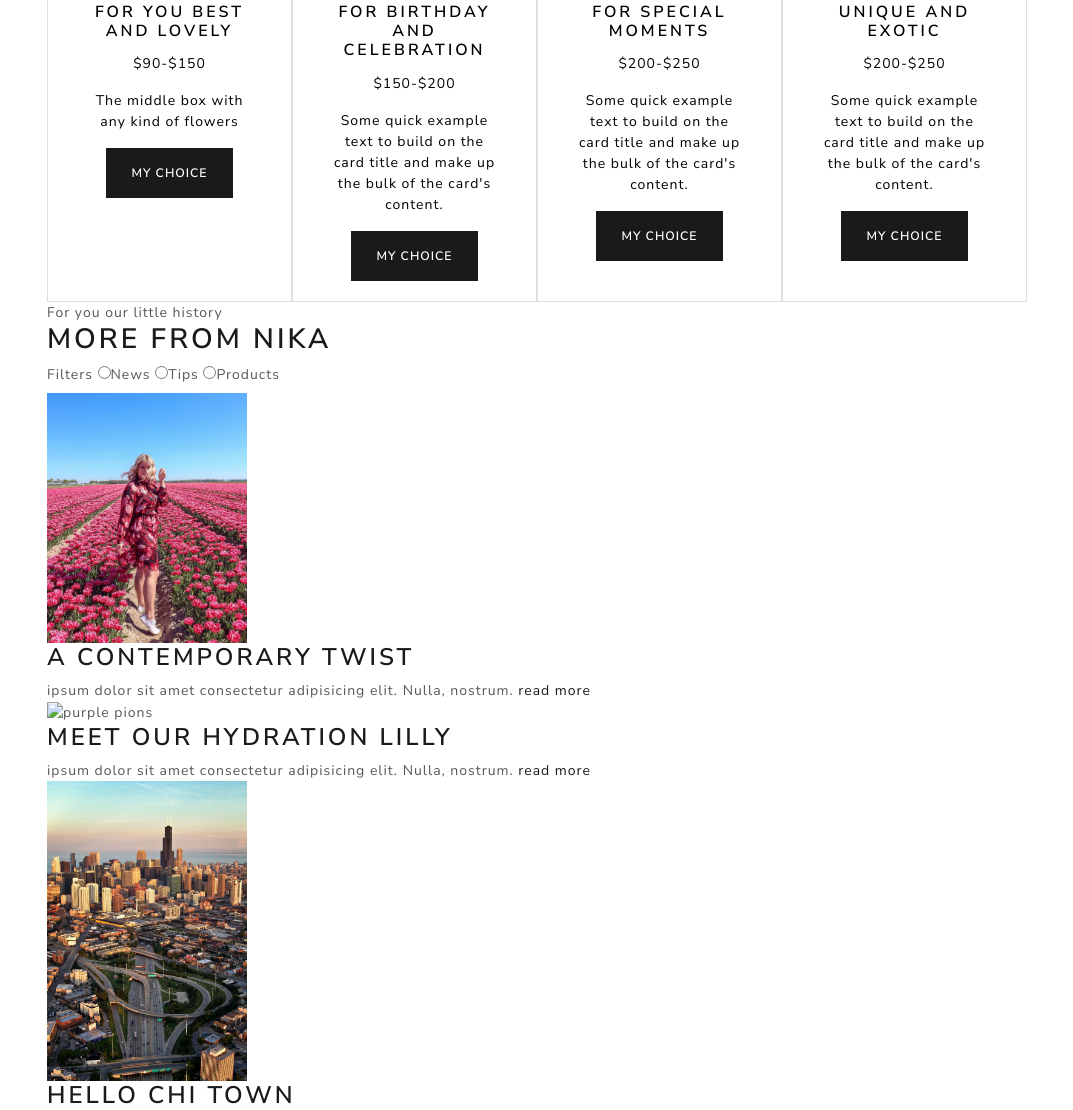
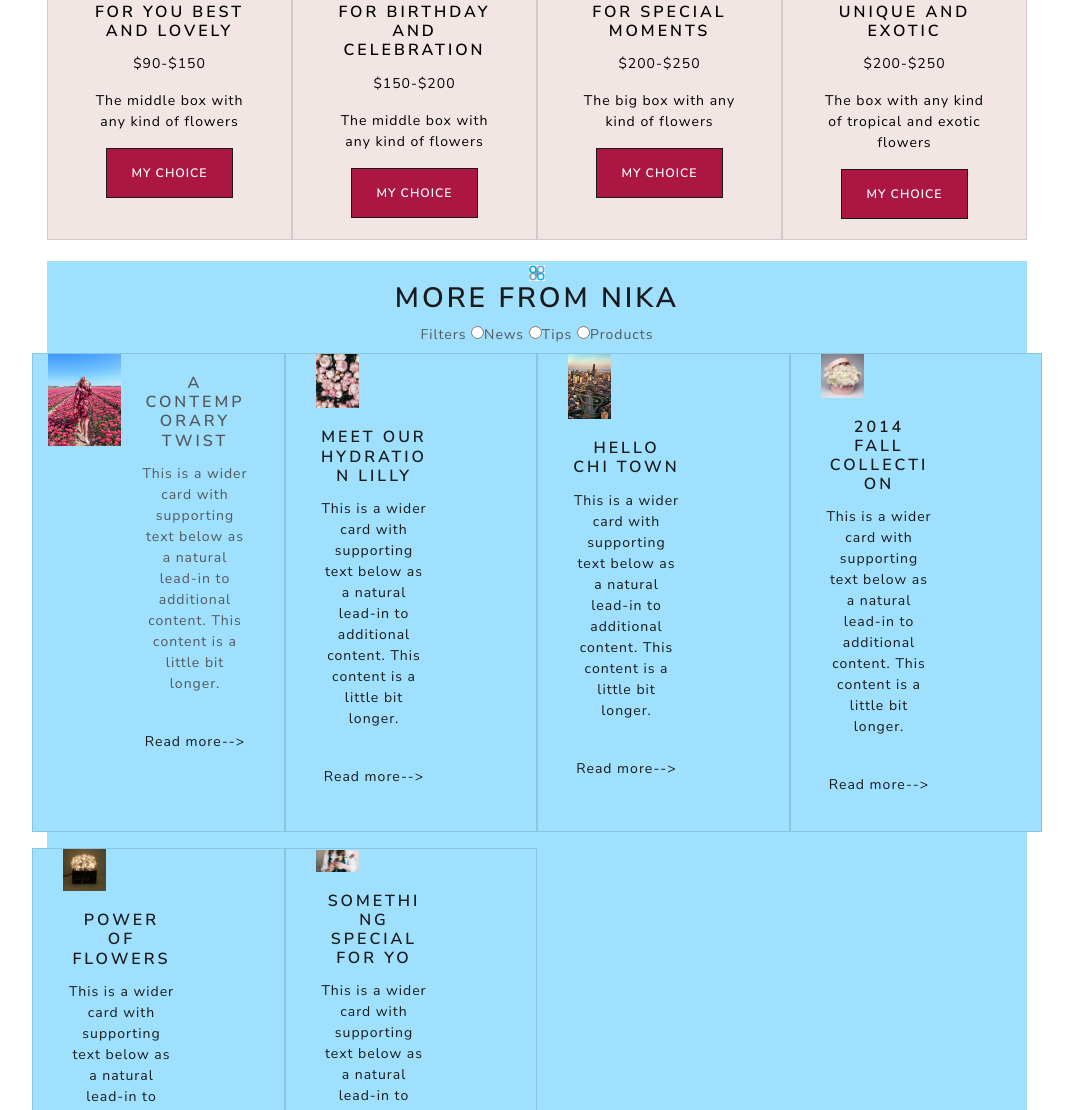
Before and after one commit to Lyudmila1711/HTML-for-my-final-site-, a plain HTML site: page index.html in a window 1280 px wide. Shown: the part 1690-2800 px from the top of the page, without its empty margins (103-1176 px from the left). Drawn offline with nearby package versions, Linux system fonts and the light colour scheme; a web font is replaced by a local one.

Commit message:
Sample code

```diff
--- a/css/index.css
+++ b/css/index.css
@@ -62,18 +62,6 @@ body header div p {
     margin: 0;
 }
 
-.action-button {
-    font-family: 'Ropa Sans', sans-serif;
-    display: inline-block;
-	padding: 10px 20px;
-	border-radius: 10px;
-	color: var(--main-color);
-    font-size: 12px;
-    text-transform: uppercase;
-    background-color: #F2CF66;
-    margin: 40px;
-}
-
 body aside {
     background-color: #ccffff;
     text-align: center;
@@ -85,7 +73,7 @@ body main {
     min-height: 500px;
     background-repeat: no-repeat;
     background-position: top;
-    background-color: #f1e6e4;;
+    background-color: #f1e6e4;
     padding-top: 150px;
 }
 
@@ -95,3 +83,37 @@ body main.container {
     text-align: center;
     color: black;
 }
+
+.card {
+    background-color: #f1e6e4;
+}
+
+.btn-primary {
+    color: #fff;
+    border-color: #1a1a1a;
+    background-color: #ac1643;
+}
+
+nav div button.btn {
+    border-radius: 40px;
+}
+
+.action-button {
+    font-family: 'Ropa Sans', sans-serif;
+    display: inline-block;
+	border-radius: 10px;
+    color: #f7f7f9;
+    font-size: 12px;
+    text-transform: uppercase;
+    background-color: #ac1643;
+    margin: 40px;
+}
+
+#History {
+    text-align: center;
+    background-color: #9fe0ff;
+}
+
+.mb-3 {
+    background-color: #9fe0ff;
+}
--- a/index.html
+++ b/index.html
@@ -12,22 +12,33 @@
 <body>
     <header>
         <nav>
-            <div>
+            <!-- <div>
                 <button name="menu" type="button">menu</button>
+            </div> -->
+            <div class="dropdown">
+                <button class="btn btn-secondary dropdown-toggle" type="button" id="dropdownMenuButton" data-toggle="dropdown" aria-haspopup="true" aria-expanded="false">
+                  Menu
+                </button>
+                <div class="dropdown-menu" aria-labelledby="dropdownMenuButton">
+                  <a class="dropdown-item" href="#Expiriance">Our expiriance</a>
+                  <a class="dropdown-item" href="#Shopping">Let`s go hopping</a>
+                  <a class="dropdown-item" href="#History">History & Blog</a>
+                  <a class="dropdown-item" href="#Cart">My cart</a>
+                </div>
               </div>
             <h1>NIKA</h1>
             <div>
                 <label id="call-back">ask us anything:050-663-69-17</label>
-                <form class="authentication">Sign in</form>
+                <form class="authentication" id="LogIn">Sign in</form>
             </div>
         </nav>
         <div class="font-label">
             <p>delivering luxury</p>
             <p>experiences</p>
-            <button name="start" type="button" class="action-button"><b>get started</button>
+            <button name="start" type="button" class="action-button" href="#LogIn"><b>get started</button>
         </div>
     </header>
-    <aside class="container">
+    <aside id="Expiriance" class="container">
         <img src="img/fav_flower.png" alt="favicon mini-flower">
         <div class="aside-title">The NIKA expirience
             <p>Our small history of creation, operation and customer experirnce</p>
@@ -71,11 +82,11 @@
         </a>
         </div>
     </aside>
-    <main class="container">
+    <main id="Shopping" class="container">
         <!-- <img src="img/bouquet-of-roses.jpg" alt="bouquet of roses reversed"> -->
         <span>You best choice</span>
         <h3>Select your best expirience</h3>
-        <p>Lorem ipsum dolor sit amet consectetur adipisicing elit. Nulla, nostrum.</p>
+        <p>We want to bring you joy and happiness</p>
         <div class="row">
             <article class="card col-12 col-sm-6 col-lg-3">
                 <img src="img/box-with-orange-flowers.jpg" class="card-img-top" alt="box with orange flowers">
@@ -91,7 +102,7 @@
                 <div class="card-body">
                     <h5 class="card-title">For birthday and celebration</h5>
                     <p>$150-$200</p>
-                    <p class="card-text">Some quick example text to build on the card title and make up the bulk of the card's content.</p>
+                    <p class="card-text">The middle box with any kind of flowers</p>
                     <a href="#" class="btn btn-primary">My choice</a>
                 </div>
             </article>
@@ -100,7 +111,7 @@
                 <div class="card-body">
                     <h5 class="card-title">For special moments</h5>
                     <p>$200-$250</p>
-                    <p class="card-text">Some quick example text to build on the card title and make up the bulk of the card's content.</p>
+                    <p class="card-text">The big box with any kind of flowers</p>
                     <a href="#" class="btn btn-primary">My choice</a>
                 </div>
             </article>
@@ -109,14 +120,15 @@
                 <div class="card-body">
                     <h5 class="card-title">Unique and exotic</h5>
                     <p>$200-$250</p>
-                    <p class="card-text">Some quick example text to build on the card title and make up the bulk of the card's content.</p>
+                    <p class="card-text">The box with any kind of tropical and exotic flowers</p>
                     <a href="#" class="btn btn-primary">My choice</a>
                 </div>
             </article>
         </div>
     </main>
-    <article>
-        <span>For you our little history</span>
+    <br>
+    <article id="History">
+        <img src="img/fav_flower.png" alt="favicon mini-flower">
         <h2>More from NIKA</h2>
         <div class="filters">Filters
             <label>
@@ -129,35 +141,97 @@
                 <input type="radio" name="products" value="products">Products
             </label>
         </div>
-        <div class="news">
-            <img src="img/contemporary.jpg" alt="women in fieal of flowers" width="200">
-            <h3>A contemporary twist</h3> ipsum dolor sit amet consectetur adipisicing elit. Nulla, nostrum.
-            <a href="">read more</a>
+        <div class="row">
+            <div class="card mb-3 news col-12 col-sm-6 col-lg-3">
+                <div class="row no-gutters">
+                <div class="col-md-4">
+                    <img src="img/contemporary.jpg" class="card-img" alt="women in fieal of flowers">
                 </div>
-        <div class="tips">
-            <img src="img/pions.jpg" alt="purple pions" width="200">
-            <h3>Meet our hydration lilly</h3>ipsum dolor sit amet consectetur adipisicing elit. Nulla, nostrum.
-            <a href="">read more</a>
+                <div class="col-md-8">
+                    <div class="card-body">
+                    <h5 class="card-title">A contemporary twist</h5>
+                    <p class="card-text">This is a wider card with supporting text below as a natural lead-in to additional content. This content is a little bit longer.</p>
+                    <br>
+                    <a href="">Read more--></small></p>
                     </div>
-        <div class="news">
-            <img src="img/chi-town.jpg" alt="chi town" width="200">
-            <h3>Hello Chi town</h3> Lorem ipsum dolor sit amet.ipsum dolor sit amet consectetur adipisicing elit. Nulla, nostrum.
-            <a href="">read more</a>
                 </div>
-        <div class="products news">
-            <img src="img/oleander-in-box.jpg" alt="oleander in box" width="200">
-            <h3>2014 fall collection</h3> Lorem ipsum dolor sit amet. sit amet consectetur adipisicing elit. Nulla, nostrum.
-            <a href="">read more</a>
                 </div>
-        <div class="news tips">
-            <img src="img/party-flower.jpg" alt="party flower" width="200">
-            <h3>Power of flowers</h3> Lorem ipsum dolor sit amet. sit amet consectetur adipisicing elit. Nulla, nostrum.
-            <a href="">read more</a>
             </div>
-        <div class="tips">
-            <img src="img/women-make-flowers.png" alt="women make flowers" width="200">
-            <h3>Something special for you</h3> Lorem ipsum dolor sit, amet consectetur adipisicing elit. Tenetur minus dicta deleniti enim numquam ex. nostrum.
-            <a href="">read more</a>
+            <div class="card mb-3 col-12 col-sm-6 col-lg-3 news tips">
+                <div class="row no-gutters">
+                <div class="col-md-4">
+                    <img src="img/pions.jpg" class="card-img" alt="purple pions">
+                </div>
+                <div class="col-md-8">
+                    <div class="card-body">
+                    <h5 class="card-title">Meet our hydration lilly</h5>
+                    <p class="card-text">This is a wider card with supporting text below as a natural lead-in to additional content. This content is a little bit longer.</p>
+                    <br>
+                    <a href="">Read more--></small></p>
+                    </div>
+                </div>
+                </div>
+            </div>
+            <div class="card mb-3 col-12 col-sm-6 col-lg-3 news">
+                <div class="row no-gutters">
+                <div class="col-md-4">
+                    <img src="img/chi-town.jpg" class="card-img" alt="chi town">
+                </div>
+                <div class="col-md-8">
+                    <div class="card-body">
+                    <h5 class="card-title">Hello Chi town</h5>
+                    <p class="card-text">This is a wider card with supporting text below as a natural lead-in to additional content. This content is a little bit longer.</p>
+                    <br>
+                    <a href="">Read more--></small></p>
+                    </div>
+                </div>
+                </div>
+            </div>
+            <div class="card mb-3 col-12 col-sm-6 col-lg-3 news tips">
+                <div class="row no-gutters">
+                <div class="col-md-4">
+                    <img src="img/oleander-in-box.jpg" class="card-img" alt="oleander in box">
+                </div>
+                <div class="col-md-8">
+                    <div class="card-body">
+                    <h5 class="card-title">2014 fall collection</h5>
+                    <p class="card-text">This is a wider card with supporting text below as a natural lead-in to additional content. This content is a little bit longer.</p>
+                    <br>
+                    <a href="">Read more--></small></p>
+                    </div>
+                </div>
+                </div>
+            </div>
+            <div class="card mb-3 col-12 col-sm-6 col-lg-3 news tips">
+                <div class="row no-gutters">
+                <div class="col-md-4">
+                    <img src="img/party-flower.jpg" class="card-img" alt="party flower">
+                </div>
+                <div class="col-md-8">
+                    <div class="card-body">
+                    <h5 class="card-title">Power of flowers</h5>
+                    <p class="card-text">This is a wider card with supporting text below as a natural lead-in to additional content. This content is a little bit longer.</p>
+                    <br>
+                    <a href="">Read more--></small></p>
+                    </div>
+                </div>
+                </div>
+            </div>
+            <div class="card mb-3 col-12 col-sm-6 col-lg-3 news tips">
+                <div class="row no-gutters">
+                <div class="col-md-4">
+                    <img src="img/women-make-flowers.png" class="card-img" alt="women make flowers">
+                </div>
+                <div class="col-md-8">
+                    <div class="card-body">
+                    <h5 class="card-title">Something special for yo</h5>
+                    <p class="card-text">This is a wider card with supporting text below as a natural lead-in to additional content. This content is a little bit longer.</p>
+                    <br>
+                    <a href="">Read more--></small></p>
+                    </div>
+                </div>
+                </div>
+            </div>
         </div>
         <div>
             <a href="">Explore more stories</a>
```
Also changed, not shown: img/blurred-background-wallpaper.jpg (deleted), img/bouquet-of-roses.jpg (deleted), img/fone.png, img/pions.jpg (added). Lines whose indentation alone changed are shown as unchanged.
